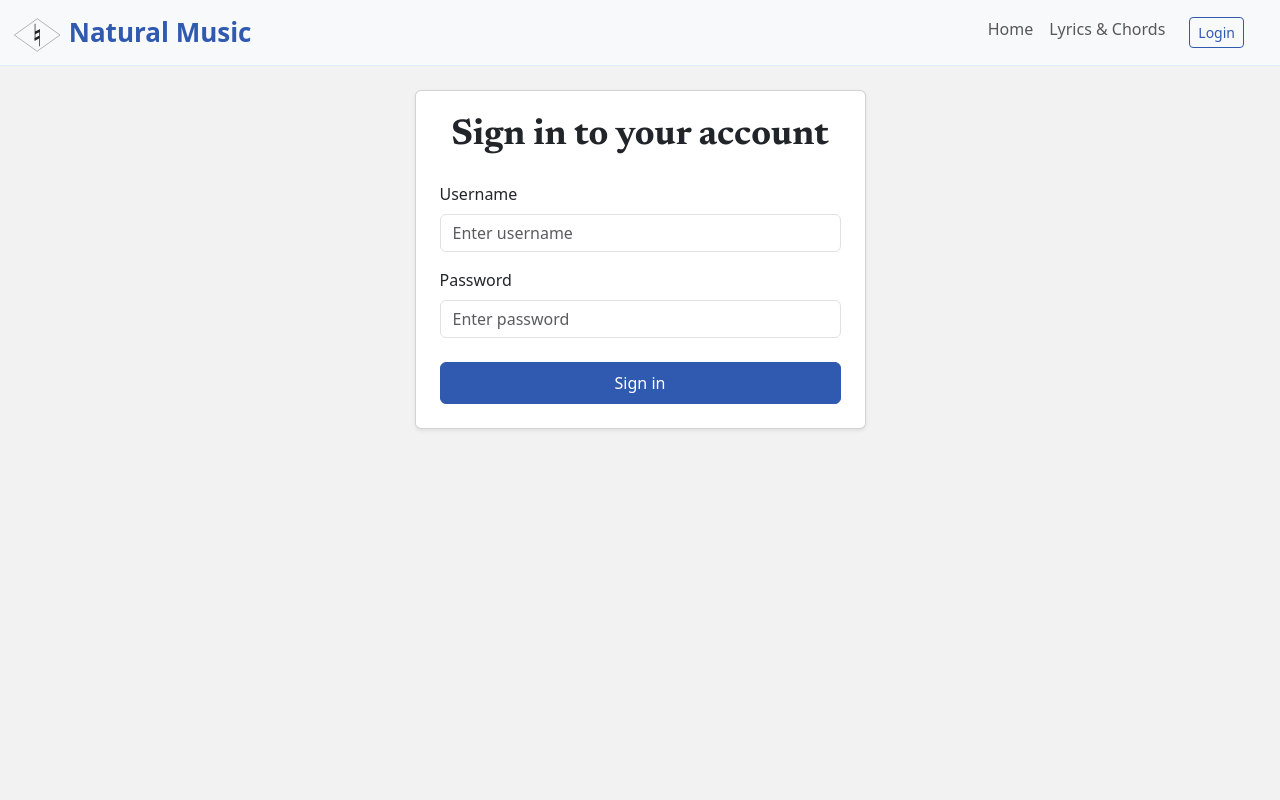
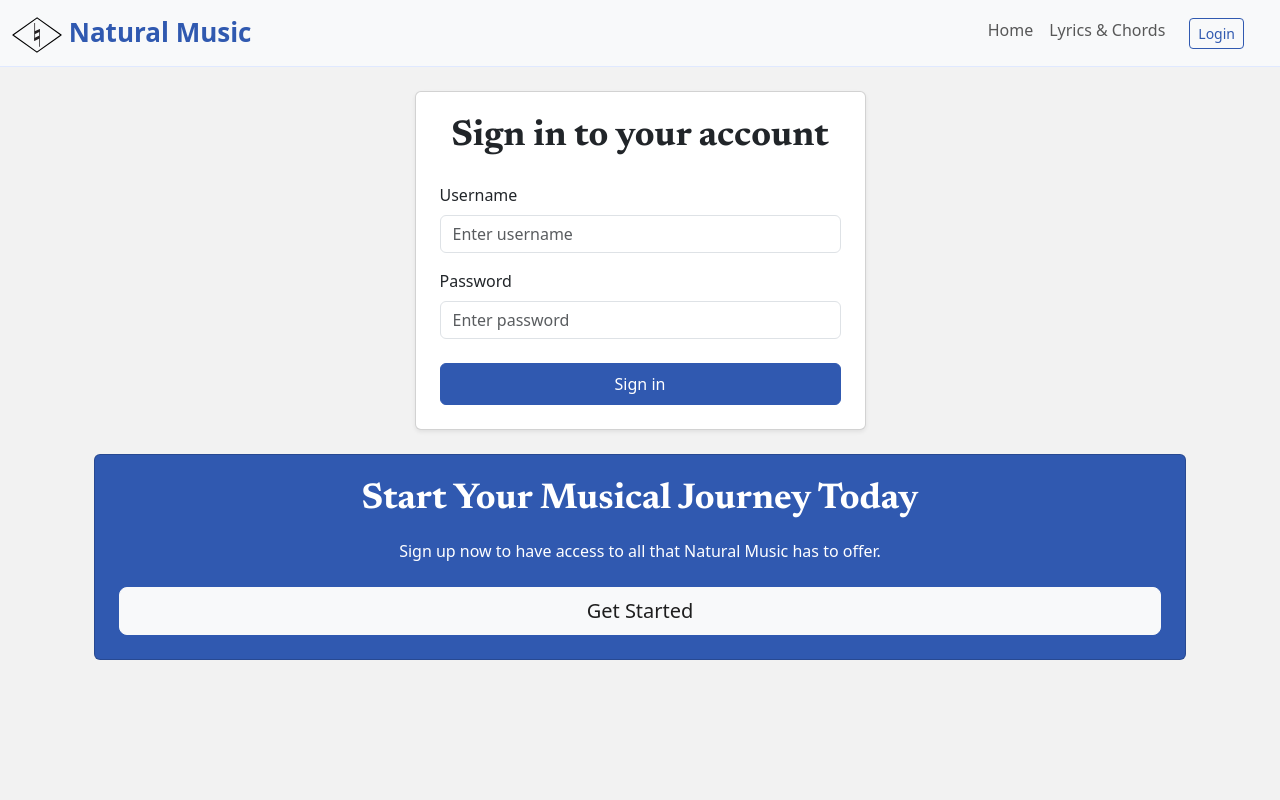
Before and after one commit to danohart/naturalmusicapp, a Next.js app: page /login in a window 1280 px wide. Shown: the top 800 px of the page. Built offline with nearby package versions, Linux system fonts and the light colour scheme; no server answers.

Commit message:
Set sticky class name for lyrics list creation

```diff
--- /dev/null
+++ b/src/components/SubscriptionAd.js
@@ -0,0 +1,40 @@
+import { Row, Col, Card, Button } from "react-bootstrap";
+import Link from "next/link";
+
+export default function SubscriptionAd({ hasLogin }) {
+  return (
+    <Row>
+      <Col>
+        <Card className='text-white text-center bg-primary p-4 mt-4'>
+          <Card.Title>
+            <h2>Start Your Musical Journey Today</h2>
+          </Card.Title>
+          <Card.Text>
+            Sign up now to have access to all that Natural Music has to offer.
+            <br />
+            <Link
+              href='https://www.naturalmusicstore.com/courses/checkout/?add-to-cart=74&redirect=naturalmusicapp'
+              target='_blank'
+              passHref
+            >
+              <Button
+                variant='light'
+                size='lg'
+                className='text-dark mt-4 w-100'
+              >
+                Get Started
+              </Button>
+            </Link>
+          </Card.Text>
+        </Card>
+        {hasLogin && (
+          <Row>
+            <Col className='text-primary text-center mt-2'>
+              Already subscribed? <Link href='/login'>Log In</Link>
+            </Col>
+          </Row>
+        )}
+      </Col>
+    </Row>
+  );
+}
--- a/src/pages/login.js
+++ b/src/pages/login.js
@@ -3,6 +3,7 @@ import { useState } from "react";
 import { useAuth } from "../contexts/AuthContext";
 import { useRouter } from "next/router";
 import { Row, Col, Form, Button, Card, Alert, Spinner } from "react-bootstrap";
+import SubscriptionAd from "@/components/SubscriptionAd";
 
 export default function Login() {
   const [username, setUsername] = useState("");
@@ -11,7 +12,6 @@ export default function Login() {
   const { login, loading } = useAuth();
   const router = useRouter();
 
-  // Get the redirect URL from query parameters or default to homepage
   const { redirect } = router.query;
 
   const handleSubmit = async (e) => {
@@ -96,6 +96,7 @@ export default function Login() {
           </Card.Body>
         </Card>
       </Col>
+      <SubscriptionAd />
     </Row>
   );
 }
--- a/src/styles/styles.scss
+++ b/src/styles/styles.scss
@@ -17,6 +17,16 @@ body {
 .main-container {
     min-height: 100vh;
 }
+
+.sticky {
+    position: fixed;
+    top: 0;
+    width: 100%;
+    z-index: 1000;
+    /* Add any transition effects if desired */
+    transition: all 0.3s ease;
+  }
+
 
 
 .homepage {
```
Also changed, not shown: src/pages/index.js (+4 -8 lines), src/pages/music/[page].js (+26 -2 lines), public/naturallogo.svg, 1 other file (tests, documents, lock files or other folders).
